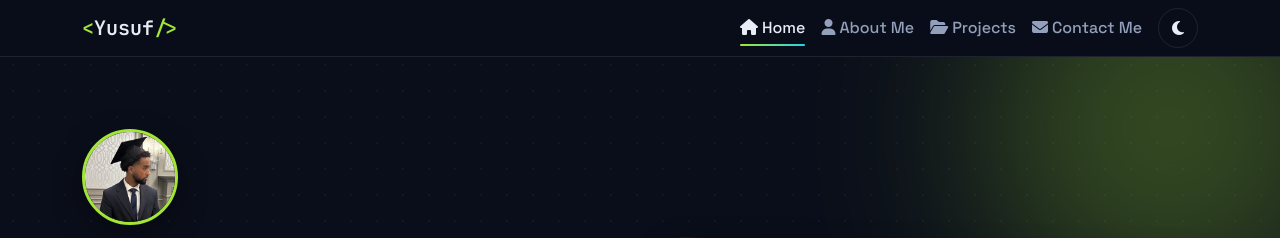
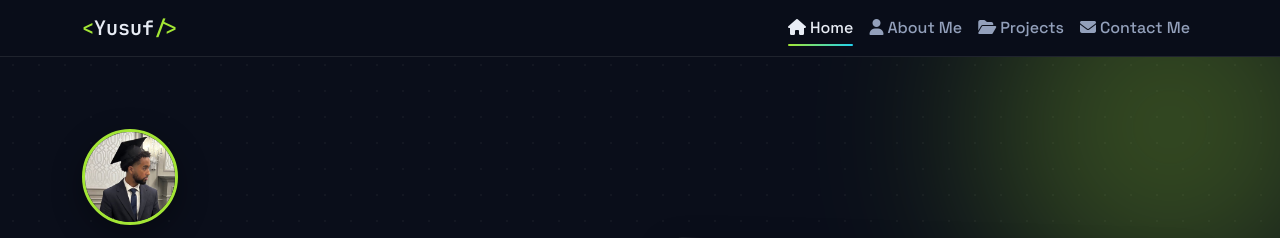
Before and after one commit to yusufabdurahman/portfolio-site, a Node server app: page / in a window 1280 px wide. Shown: the top 238 px of the page. Run offline with Node 20, Linux system fonts and the light colour scheme.

Commit message:
Remove dark/light theme toggle

```diff
--- a/public/javascripts/main.js
+++ b/public/javascripts/main.js
@@ -16,18 +16,7 @@ document.addEventListener('DOMContentLoaded', function () {
     });
   }
 
-  /* 2. Dark / light theme toggle (choice is remembered in localStorage) */
-  var themeBtn = document.getElementById('themeToggle');
-  if (themeBtn) {
-    themeBtn.addEventListener('click', function () {
-      var root = document.documentElement;
-      var next = root.getAttribute('data-bs-theme') === 'dark' ? 'light' : 'dark';
-      root.setAttribute('data-bs-theme', next);
-      try { localStorage.setItem('theme', next); } catch (e) { /* storage blocked: ignore */ }
-    });
-  }
-
-  /* 3. Typing effect for the hero roles (reads roles from the data-roles attribute) */
+  /* 2. Typing effect for the hero roles (reads roles from the data-roles attribute) */
   var typedEl = document.getElementById('typed');
   if (typedEl && !reduceMotion) {
     var roles = [];
@@ -51,7 +40,7 @@ document.addEventListener('DOMContentLoaded', function () {
     }
   }
 
-  /* 4. Scroll reveal + animated counters (IntersectionObserver) */
+  /* 3. Scroll reveal + animated counters (IntersectionObserver) */
   var revealEls = document.querySelectorAll('.reveal');
   var counters = document.querySelectorAll('.counter');
 
@@ -84,7 +73,7 @@ document.addEventListener('DOMContentLoaded', function () {
     counters.forEach(runCounter);
   }
 
-  /* 5. Project filter buttons */
+  /* 4. Project filter buttons */
   var filterBtns = document.querySelectorAll('.filter-btn');
   var items = document.querySelectorAll('.project-item');
   var noResults = document.getElementById('noResults');
@@ -105,7 +94,7 @@ document.addEventListener('DOMContentLoaded', function () {
     });
   });
 
-  /* 6. Copy email to clipboard (contact page) */
+  /* 5. Copy email to clipboard (contact page) */
   var copyBtn = document.getElementById('copyEmail');
   if (copyBtn && navigator.clipboard) {
     copyBtn.addEventListener('click', function () {
@@ -117,7 +106,7 @@ document.addEventListener('DOMContentLoaded', function () {
     });
   }
 
-  /* 7. Back-to-top button */
+  /* 6. Back-to-top button */
   var toTop = document.getElementById('toTop');
   if (toTop) {
     window.addEventListener('scroll', function () {
--- a/views/partials/header.ejs
+++ b/views/partials/header.ejs
@@ -57,13 +57,7 @@
               </a>
             </li>
           <% }); %>
-          <li class="nav-item ms-lg-2">
-            <!-- Dark / light theme switch (handled in public/javascripts/main.js) -->
-            <button type="button" id="themeToggle" class="btn theme-toggle" aria-label="Switch between dark and light theme">
-              <i class="fa-solid fa-moon theme-icon-dark"></i>
-              <i class="fa-solid fa-sun theme-icon-light"></i>
-            </button>
-          </li>
+
         </ul>
       </div>
     </div>
```
